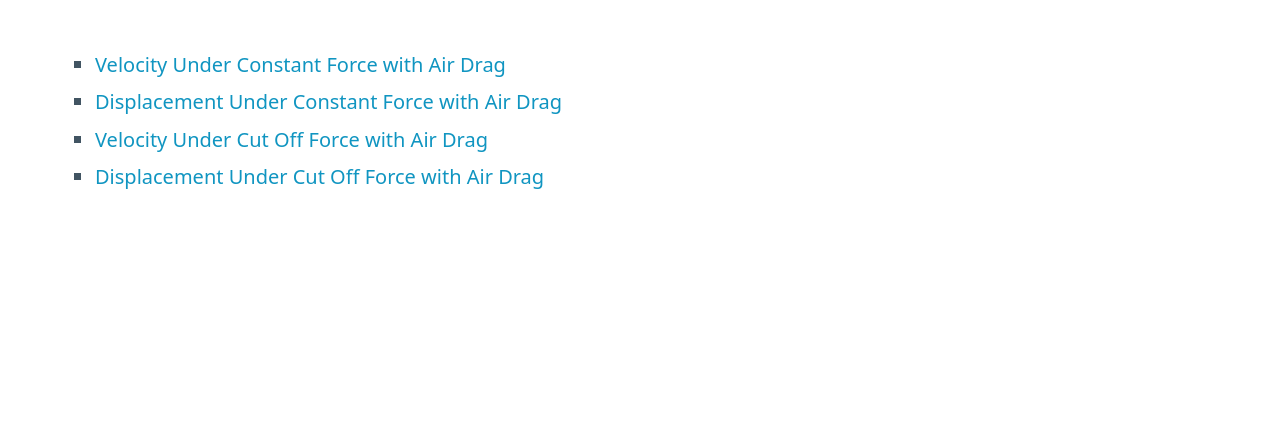
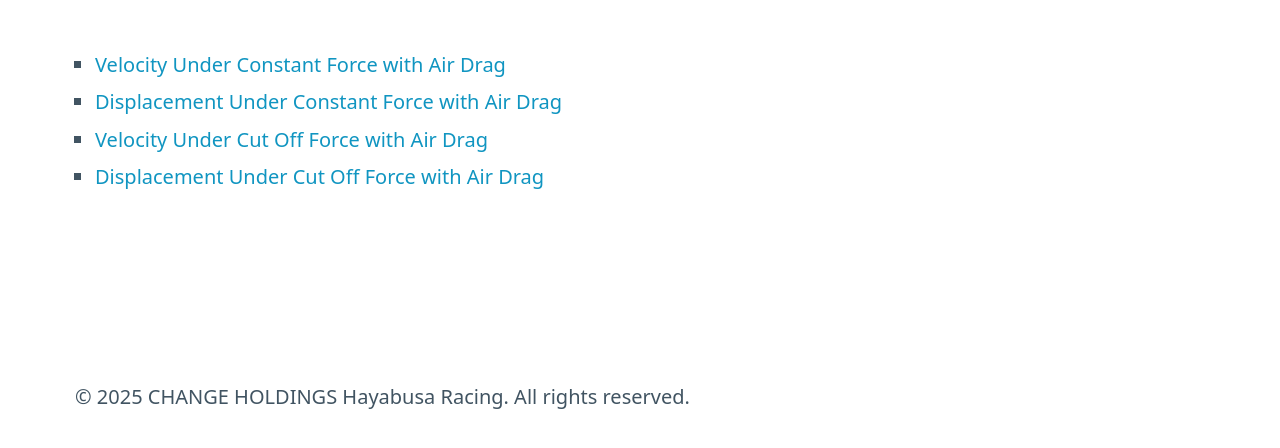
Before and after one commit to HayabusaRacing/HayabusaRacing.github.io, a plain HTML site: page index.html in a window 1280 px wide. Shown: the part 398-846 px from the top of the page. Before the commit the page ends 800 px from the top, so only its background shows below. Drawn offline with nearby package versions, Linux system fonts and the light colour scheme.

Commit message:
added copyright

```diff
--- a/index.html
+++ b/index.html
@@ -19,5 +19,9 @@
             <li><a href="pages/calc4.html">Displacement Under Cut Off Force with Air Drag</a></li>
         </ul>
     </main>
+
+    <footer class="container">
+        &copy; 2025 CHANGE HOLDINGS Hayabusa Racing. All rights reserved.
+    </footer>
 </body>
 </html>
```
Also changed, not shown: pages/calc1.html (+4 -0 lines), pages/calc2.html (+4 -0 lines), pages/calc3.html (+4 -0 lines), pages/calc4.html (+4 -0 lines).
